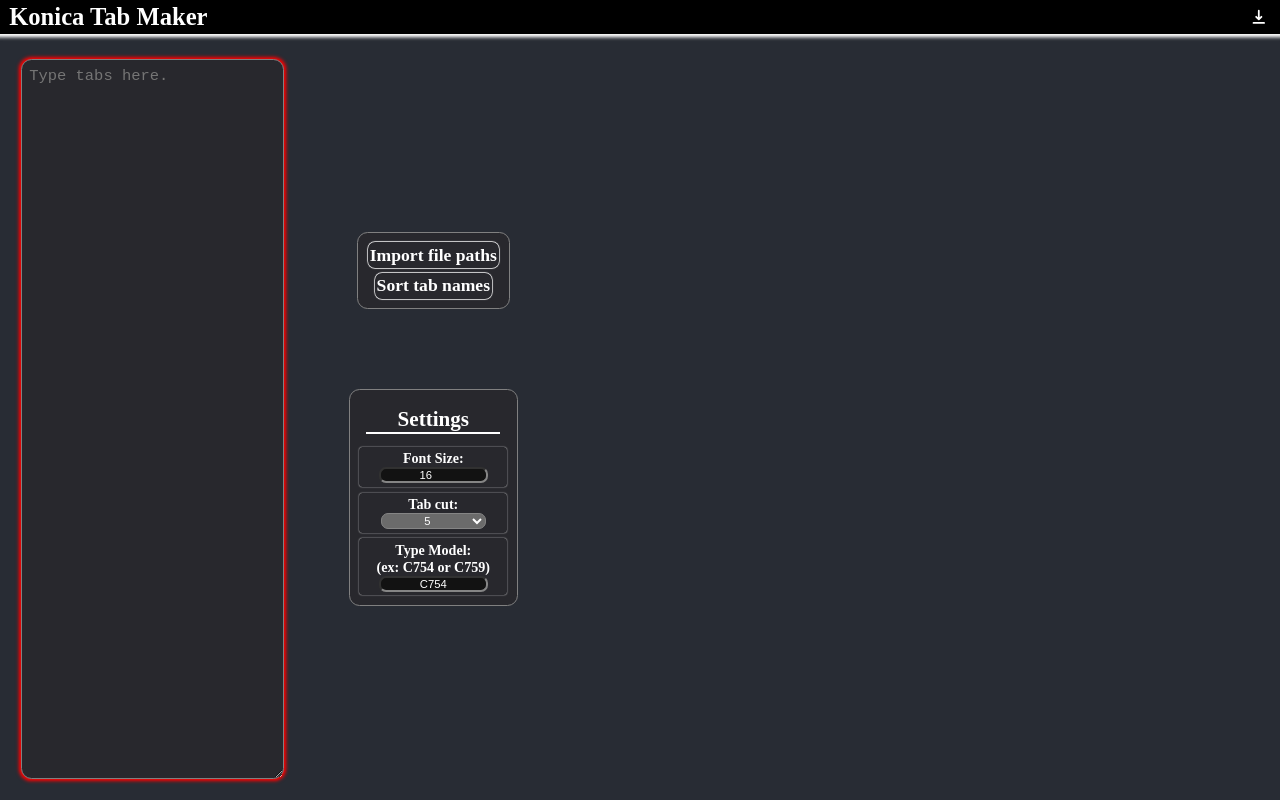
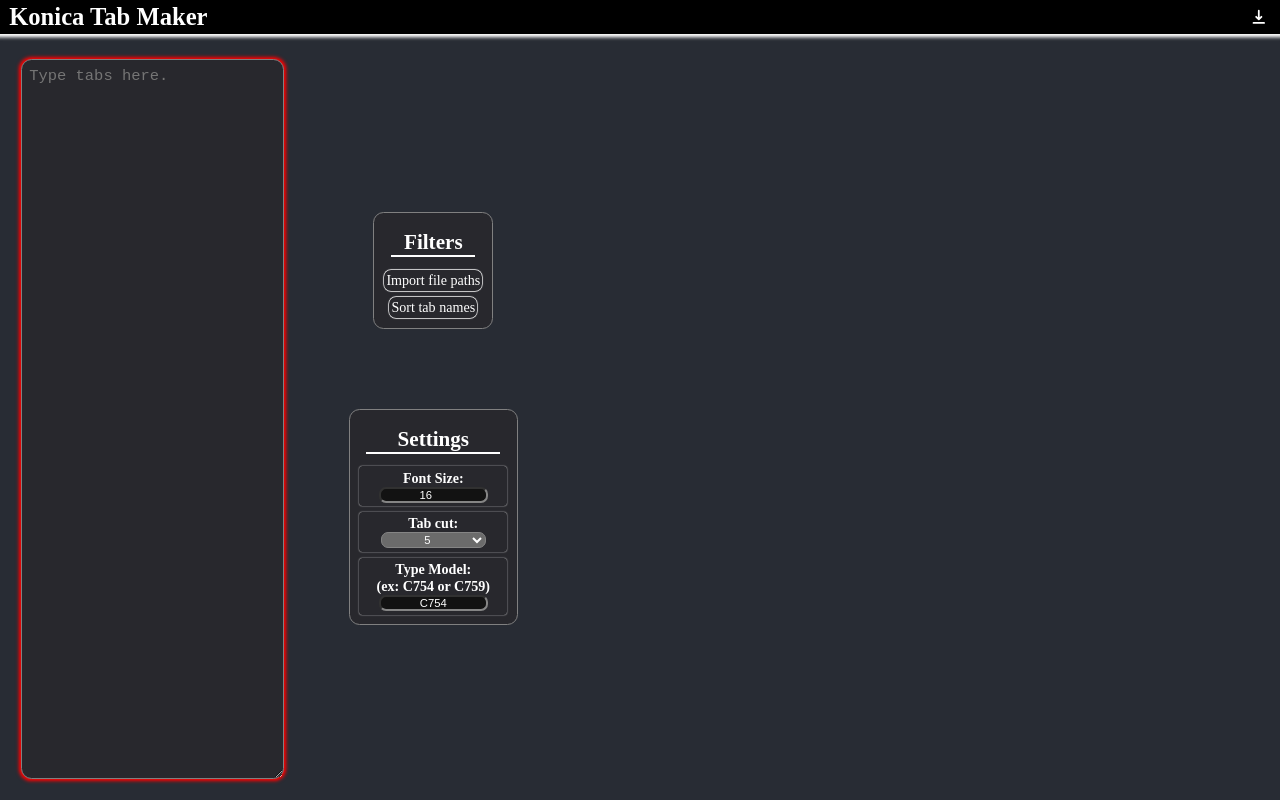
Before and after one commit to peoplestealusernames/konica-minolta-tab-website, a React (Create React App) app: page / in a window 1280 px wide. Built offline with nearby package versions, Linux system fonts and the light colour scheme; the HTML template or start-up script is replaced by a standard one.

Commit message:
Moved Filters to they're own tsx

```diff
--- a/src/App.tsx
+++ b/src/App.tsx
@@ -10,6 +10,7 @@ import { PastePopup } from './PastePopup';
 import { TopBar } from './components/TopBar';
 import { ContextButton } from './components/ContextButton';
 import { MiddleTab } from './components/MiddleTab';
+import { FilterTab } from './components/FilterTab';
 
 function App() {
   const [tabs, settabs] = useState<string[][]>([])
@@ -86,41 +87,11 @@ function App() {
           justifyContent: "center",
         }}
         >
-          <MiddleTab
-            style={{
-              fontSize: "2.5rem",
-              fontWeight: "bold",
-              width: "fit-content",
-              marginBottom: "10vh",
-            }}
-          >
-            <ContextButton style={{
-              transition: "box-shadow 250ms linear",
-              boxShadow: "0 0 0.1rem 0.1rem white",
-              borderRadius: "1rem",
-            }}
-              hoverStyle={{
-                color: "inherit",
-                boxShadow: "0 0 0.1rem 0.1rem white, 0 0 0.2rem 0.2rem red",
-              }}
-              onMouseDown={() => { setpastePopup(true) }}
-            >
-              Import file paths
-            </ContextButton>
-            <ContextButton style={{
-              transition: "box-shadow 250ms linear",
-              boxShadow: "0 0 0.1rem 0.1rem white",
-              borderRadius: "1rem",
-            }}
-              hoverStyle={{
-                color: "inherit",
-                boxShadow: "0 0 0.1rem 0.1rem white, 0 0 0.2rem 0.2rem red",
-              }}
-              onMouseDown={() => { EditorChange(input.split("\n").sort(sortWithNumber).join("\n")) }}
-            >
-              Sort tab names
-            </ContextButton>
-          </MiddleTab>
+          <FilterTab
+            input={input}
+            onChange={EditorChange}
+            openPastePopup={() => setpastePopup(true)}
+          />
           <TabOption
             tabs={tabs}
             onChange={setoptions}
@@ -138,7 +109,3 @@ function App() {
 }
 
 export default App;
-
-function sortWithNumber(a: string, b: string) {
-  return a.localeCompare(b, undefined, { numeric: true })
-}
--- /dev/null
+++ b/src/components/FilterTab.tsx
@@ -0,0 +1,62 @@
+import { useEffect, useState } from "react"
+import { ContextButton } from "./ContextButton"
+import { MiddleTab } from "./MiddleTab"
+
+export type Options = {
+    Model: string
+    FontSize: number
+    Cut: 5 | 10 | 8
+}
+
+export function FilterTab(props: {
+    input: string
+    onChange: (input: string) => void
+    openPastePopup: () => void
+}) {
+    const [input, setinput] = useState<string>(props.input)
+
+    function updateInput(newInput: string) {
+        setinput(newInput)
+        props.onChange(newInput)
+    }
+
+    useEffect(() => {
+        setinput(props.input)
+    }, [props.input])
+
+    return <MiddleTab title="Filters" style={{
+        marginBottom: "10vh",
+        fontSize: "2rem"
+    }}>
+        <ContextButton style={{
+            transition: "box-shadow 250ms linear",
+            boxShadow: "0 0 0.1rem 0.1rem white",
+            borderRadius: "1rem",
+        }}
+            hoverStyle={{
+                color: "inherit",
+                boxShadow: "0 0 0.1rem 0.1rem white, 0 0 0.2rem 0.2rem red",
+            }}
+            onMouseDown={() => { props.openPastePopup() }}
+        >
+            Import file paths
+        </ContextButton>
+        <ContextButton style={{
+            transition: "box-shadow 250ms linear",
+            boxShadow: "0 0 0.1rem 0.1rem white",
+            borderRadius: "1rem",
+        }}
+            hoverStyle={{
+                color: "inherit",
+                boxShadow: "0 0 0.1rem 0.1rem white, 0 0 0.2rem 0.2rem red",
+            }}
+            onMouseDown={() => { updateInput(input.split("\n").sort(sortWithNumber).join("\n")) }}
+        >
+            Sort tab names
+        </ContextButton>
+    </MiddleTab >
+}
+
+function sortWithNumber(a: string, b: string) {
+    return a.localeCompare(b, undefined, { numeric: true })
+}
```
